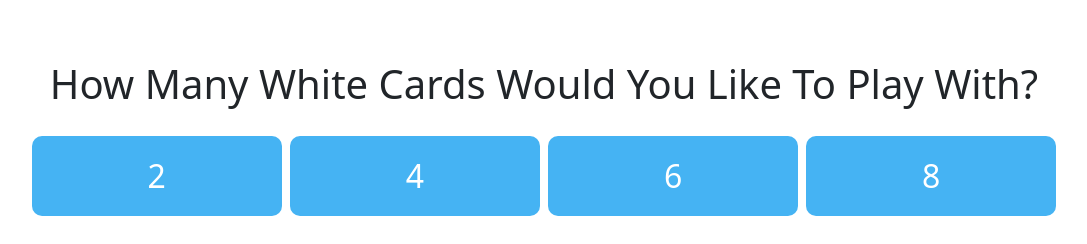
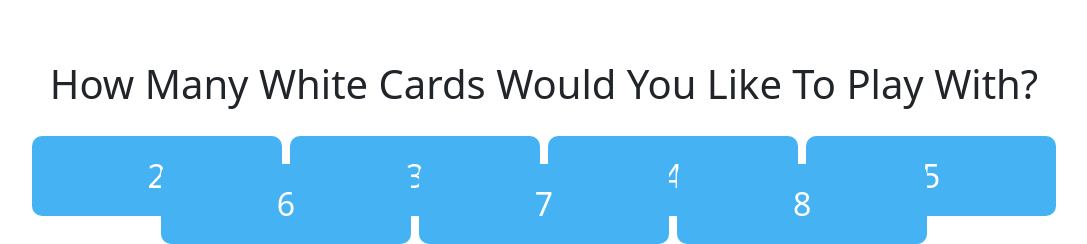
Before and after one commit to john-minney-iii/CS350-Project-1, a Django app: page / in a window 1280 px wide. Shown: the part 581-825 px from the top of the page, without its empty margins (96-1183 px from the left). Before the commit the page ends 797 px from the top, so only its background shows below. Run offline with Django 3.2, Linux system fonts and the light colour scheme; data comes from the database, SQL or seed files in the repository.

Commit message:
Added More Card Amount Options

```diff
--- a/start/templates/index.html
+++ b/start/templates/index.html
@@ -90,10 +90,12 @@
     <br></br>
     <h1 class="display-10">How Many White Cards Would You Like To Play With?</h1>
     <a href="play/2/1/0/True/0/0/"> <button class="button button1">2</button></a>
+    <a href="play/3/1/0/True/0/0/"> <button class="button button1">3</button></a>
     <a href="play/4/1/0/True/0/0/"> <button class="button button1">4</button></a>
+    <a href="play/5/1/0/True/0/0/"> <button class="button button1">5</button></a>
     <a href="play/6/1/0/True/0/0/"> <button class="button button1">6</button></a>
+    <a href="play/7/1/0/True/0/0/"> <button class="button button1">7</button></a>
     <a href="play/8/1/0/True/0/0/"> <button class="button button1">8</button></a>
-
   </center>
 </body>
 
```
